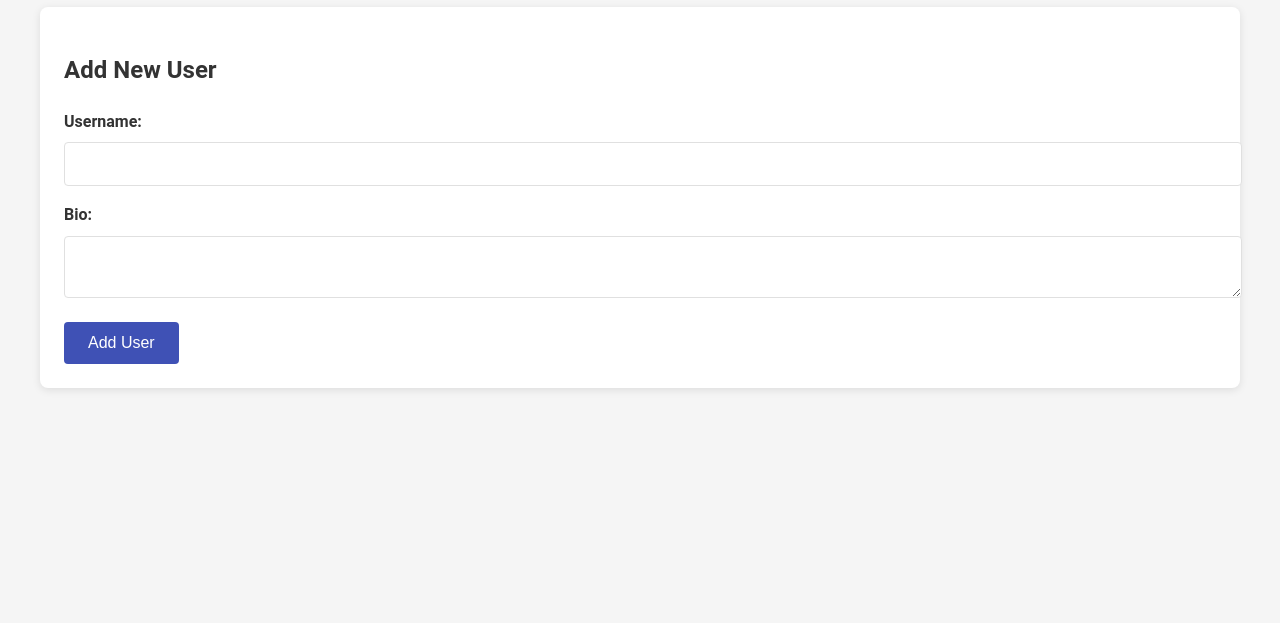
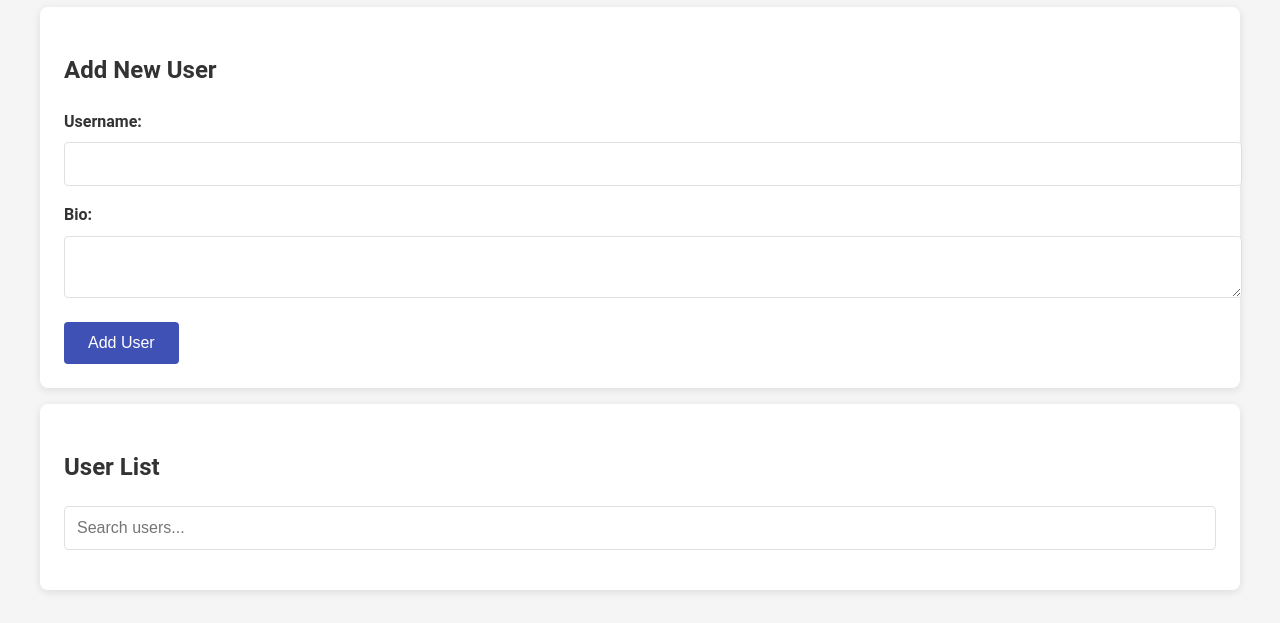
Before and after one commit to Sarthak-Mishra2105/iss-lab-12, a plain HTML site: page frontend/profile.html in a window 1280 px wide. Shown: the part 177-800 px from the top of the page. Drawn offline with Linux system fonts and the light colour scheme; no server answers.

Commit message:
add more data to profile page

```diff
--- a/frontend/profile.html
+++ b/frontend/profile.html
@@ -16,6 +16,7 @@
       <a href="quiz.html">Quiz</a>
     </nav>
   </header>
+
   <div class="container">
     <!-- Please suggest some good music, I am tired of my playlist -->
     <h1>🧑 User Profiles</h1>
@@ -34,7 +35,15 @@
         <button type="submit">Add User</button>
       </form>
     </div>
-<!-- made styles to scripts -->
+
+    <div class="card">
+      <h2>User List</h2>
+      <div class="search-container">
+        <input type="text" id="search" placeholder="Search users..." />
+      </div>
+    </div>
+  </div>
+
   <script src="scripts/profile.js"></script>
 </body>
 </html>
```
